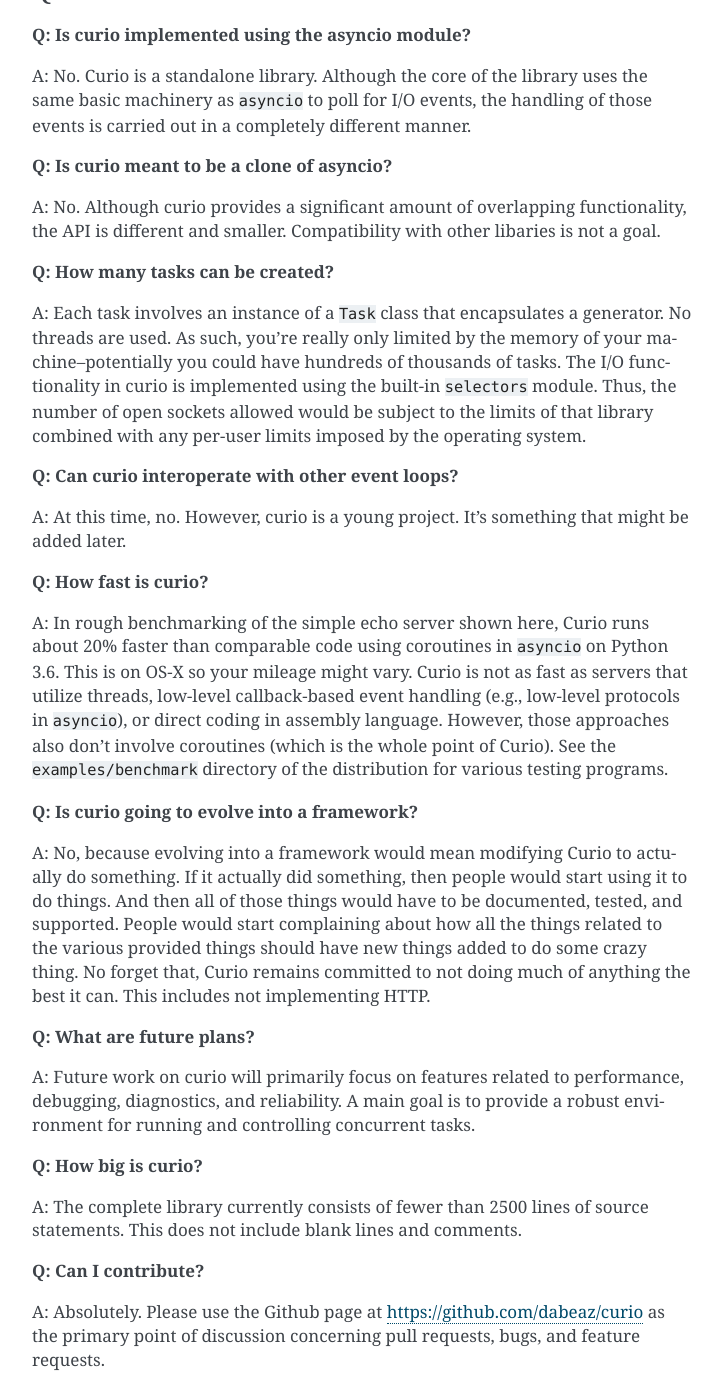
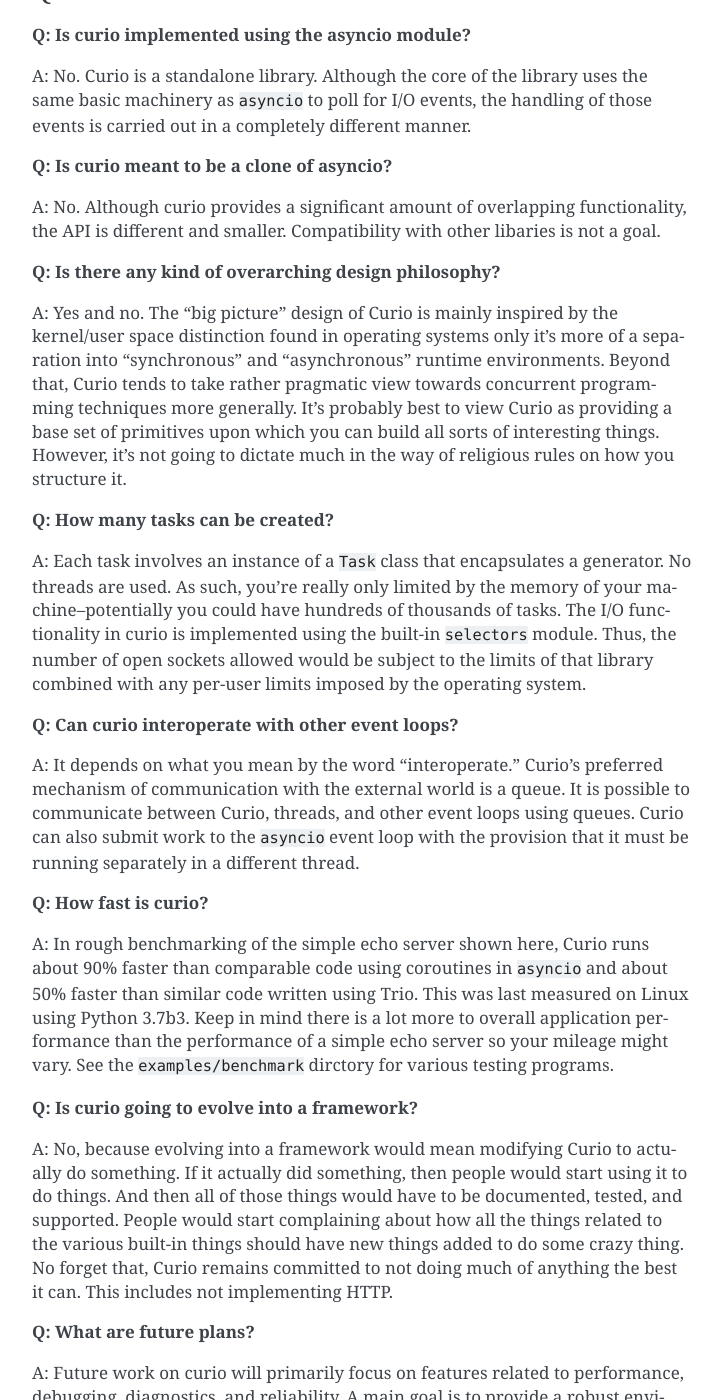
Before and after one commit to dabeaz/curio, a Sphinx documentation site: the page built from docs/index.rst, in a window 1280 px wide and 1400 px high, scrolled down 4417 px. Shown: the whole window, without its empty margins (388-1110 px from the left). Built offline with Sphinx 7.4.7, drawn with Linux system fonts in a browser that asks for light colours; pages that are not in the unit, such as notebooks, are missing from menus; some of the changed text lies outside the part shown.

Commit message:
Updated benchmark

```diff
--- a/docs/index.rst
+++ b/docs/index.rst
@@ -185,6 +185,18 @@
 functionality, the API is different and smaller.  Compatibility with
 other libaries is not a goal.
 
+**Q: Is there any kind of overarching design philosophy?**
+
+A: Yes and no. The "big picture" design of Curio is mainly inspired by
+the kernel/user space distinction found in operating systems only it's
+more of a separation into "synchronous" and "asynchronous" runtime
+environments.  Beyond that, Curio tends to take rather pragmatic view
+towards concurrent programming techniques more generally.  It's
+probably best to view Curio as providing a base set of primitives upon
+which you can build all sorts of interesting things.  However, it's
+not going to dictate much in the way of religious rules on how you
+structure it.
+
 **Q: How many tasks can be created?**
 
 A: Each task involves an instance of a ``Task`` class that
@@ -197,20 +209,22 @@
 
 **Q: Can curio interoperate with other event loops?**
 
-A: At this time, no.  However, curio is a young project. It's
-something that might be added later.
+A: It depends on what you mean by the word "interoperate."  Curio's
+preferred mechanism of communication with the external world is a
+queue.  It is possible to communicate between Curio, threads, and
+other event loops using queues.  Curio can also submit work to
+the ``asyncio`` event loop with the provision that it must be running
+separately in a different thread.
 
 **Q: How fast is curio?**
 
 A: In rough benchmarking of the simple echo server shown here, Curio
-runs about 20% faster than comparable code using coroutines in
-``asyncio`` on Python 3.6. This is on OS-X so your mileage might
-vary. Curio is not as fast as servers that utilize threads, low-level
-callback-based event handling (e.g., low-level protocols in
-``asyncio``), or direct coding in assembly language.  However, those
-approaches also don't involve coroutines (which is the whole point of
-Curio). See the ``examples/benchmark`` directory of the distribution
-for various testing programs.
+runs about 90% faster than comparable code using coroutines in
+``asyncio`` and about 50% faster than similar code written using Trio.
+This was last measured on Linux using Python 3.7b3. Keep in mind there
+is a lot more to overall application performance than the performance
+of a simple echo server so your mileage might vary. See the ``examples/benchmark``
+dirctory for various testing programs.
 
 **Q: Is curio going to evolve into a framework?**
 
@@ -218,7 +232,7 @@
 actually do something.  If it actually did something, then people
 would start using it to do things.  And then all of those things would
 have to be documented, tested, and supported.  People would start
-complaining about how all the things related to the various provided
+complaining about how all the things related to the various built-in
 things should have new things added to do some crazy thing.  No forget
 that, Curio remains committed to not doing much of anything the best
 it can.  This includes not implementing HTTP.
@@ -228,12 +242,23 @@
 A: Future work on curio will primarily focus on features related to
 performance, debugging, diagnostics, and reliability.  A main goal is
 to provide a robust environment for running and controlling concurrent
-tasks.
+tasks.  However, it's also supposed to be fun. A lot of time is
+being spent thinking about the API and how to make it pleasant.
+
+**Q: Is there a Curio sticker?**
+
+A: No. However, you can make a `stencil <https://www.youtube.com/watch?v=jOW1X8-_7eI>`_
 
 **Q: How big is curio?**
 
-A: The complete library currently consists of fewer than 2500 lines of
-source statements.  This does not include blank lines and comments.
+A: The complete library currently consists of about 3200 statements
+as reported in coverage tests.
+
+**Q: I see various warnings about not using Curio. What should I do?**
+
+A: Has programming taught you nothing? Warnings are meant to be ignored.
+Of course you should use Curio.  However, be aware that the main reason
+you shouldn't be using Curio is that you should be using it.
 
 **Q: Can I contribute?**
 
```
Also changed, not shown: README.rst (+6 -8 lines).
